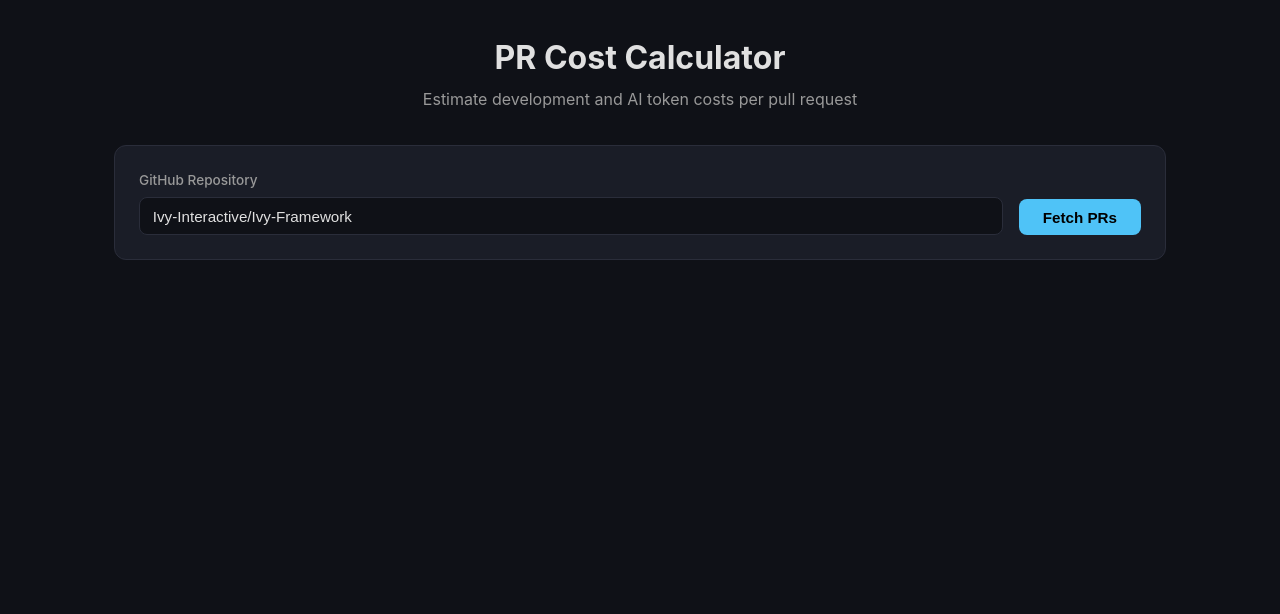
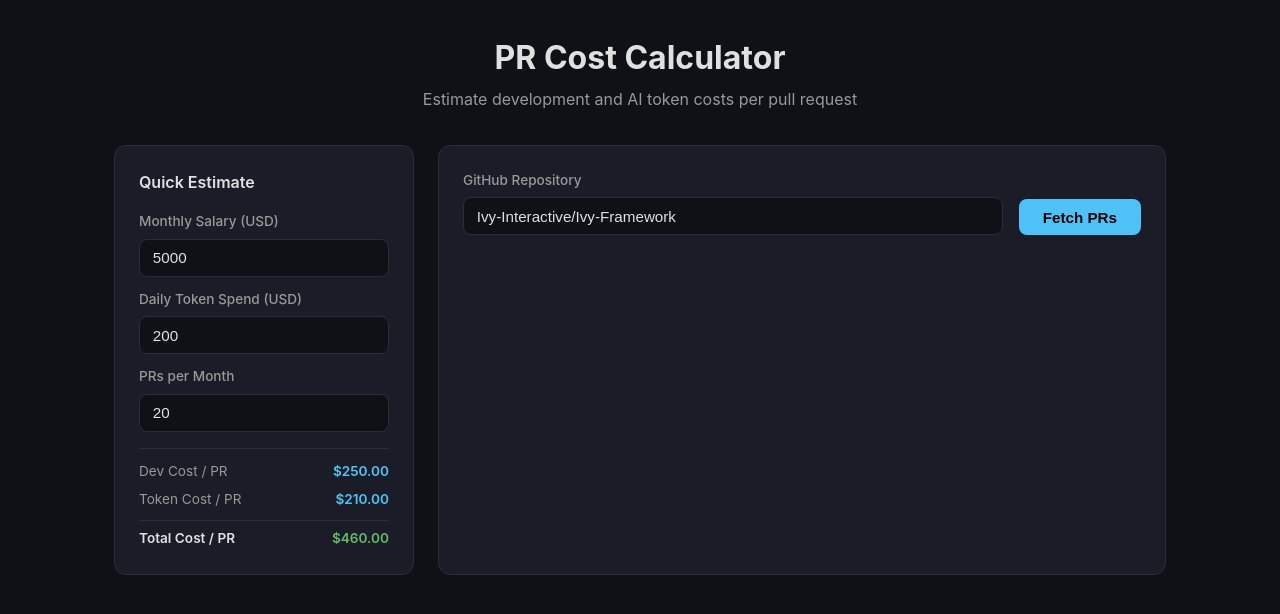
Before and after one commit to Ivy-Interactive/Pr-Cost-Calculator, a React (Vite) app: page / in a window 1280 px wide. Shown: the top 614 px of the page. Built offline with nearby package versions, Linux system fonts and the light colour scheme.

Commit message:
[00248] Add QuickCalculator component to landing page
Restructure landing page into a two-column grid layout with a static
cost calculator on the left and the existing repo form on the right.
The calculator provides instant dev/token cost estimates per PR.

```diff
--- a/src/App.tsx
+++ b/src/App.tsx
@@ -1,4 +1,5 @@
 import { useState, useMemo } from "react";
+import { QuickCalculator } from "./components/QuickCalculator";
 import { RepoForm } from "./components/RepoForm";
 import { ContributorSelect } from "./components/ContributorSelect";
 import { CostInputs } from "./components/CostInputs";
@@ -57,6 +58,8 @@ function App() {
         <p>Estimate development and AI token costs per pull request</p>
       </header>
 
+      <div className="landing-grid">
+        <QuickCalculator />
         <section className="controls">
           <RepoForm onSubmit={handleFetch} loading={loading} />
           {error && <div className="error">{error}</div>}
@@ -77,6 +80,7 @@ function App() {
             </div>
           )}
         </section>
+      </div>
 
       {filteredPRs.length > 0 && (
         <>
--- /dev/null
+++ b/src/components/QuickCalculator.tsx
@@ -0,0 +1,60 @@
+import { useState } from "react";
+
+export function QuickCalculator() {
+  const [monthlySalary, setMonthlySalary] = useState(5000);
+  const [dailyTokenSpend, setDailyTokenSpend] = useState(200);
+  const [prsPerMonth, setPrsPerMonth] = useState(20);
+
+  const devCostPerPR = monthlySalary / prsPerMonth;
+  const tokenCostPerPR = (dailyTokenSpend * 21) / prsPerMonth;
+  const totalCostPerPR = devCostPerPR + tokenCostPerPR;
+
+  return (
+    <div className="quick-calculator">
+      <h3>Quick Estimate</h3>
+      <div className="calc-inputs">
+        <div className="form-group">
+          <label>Monthly Salary (USD)</label>
+          <input
+            type="number"
+            value={monthlySalary}
+            onChange={(e) => setMonthlySalary(Number(e.target.value))}
+            min={0}
+          />
+        </div>
+        <div className="form-group">
+          <label>Daily Token Spend (USD)</label>
+          <input
+            type="number"
+            value={dailyTokenSpend}
+            onChange={(e) => setDailyTokenSpend(Number(e.target.value))}
+            min={0}
+          />
+        </div>
+        <div className="form-group">
+          <label>PRs per Month</label>
+          <input
+            type="number"
+            value={prsPerMonth}
+            onChange={(e) => setPrsPerMonth(Math.max(1, Number(e.target.value)))}
+            min={1}
+          />
+        </div>
+      </div>
+      <div className="calc-results">
+        <div className="calc-row">
+          <span>Dev Cost / PR</span>
+          <span className="calc-value">${devCostPerPR.toFixed(2)}</span>
+        </div>
+        <div className="calc-row">
+          <span>Token Cost / PR</span>
+          <span className="calc-value">${tokenCostPerPR.toFixed(2)}</span>
+        </div>
+        <div className="calc-row calc-total">
+          <span>Total Cost / PR</span>
+          <span className="calc-value">${totalCostPerPR.toFixed(2)}</span>
+        </div>
+      </div>
+    </div>
+  );
+}
--- a/src/styles/index.css
+++ b/src/styles/index.css
@@ -43,12 +43,75 @@ header p {
   color: var(--text-secondary);
 }
 
+.landing-grid {
+  display: grid;
+  grid-template-columns: 300px 1fr;
+  gap: 1.5rem;
+  margin-bottom: 2rem;
+}
+
 .controls {
   background: var(--surface);
   border: 1px solid var(--border);
   border-radius: 12px;
   padding: 1.5rem;
-  margin-bottom: 2rem;
+}
+
+.quick-calculator {
+  background: var(--surface);
+  border: 1px solid var(--border);
+  border-radius: 12px;
+  padding: 1.5rem;
+  align-self: start;
+}
+
+.quick-calculator h3 {
+  font-size: 1rem;
+  font-weight: 600;
+  margin-bottom: 1rem;
+}
+
+.calc-inputs {
+  display: flex;
+  flex-direction: column;
+  gap: 0.75rem;
+  margin-bottom: 1rem;
+}
+
+.calc-inputs .form-group {
+  min-width: 0;
+}
+
+.calc-results {
+  border-top: 1px solid var(--border);
+  padding-top: 0.75rem;
+  display: flex;
+  flex-direction: column;
+  gap: 0.4rem;
+}
+
+.calc-row {
+  display: flex;
+  justify-content: space-between;
+  font-size: 0.85rem;
+  color: var(--text-secondary);
+}
+
+.calc-row .calc-value {
+  color: var(--accent);
+  font-weight: 600;
+}
+
+.calc-total {
+  border-top: 1px solid var(--border);
+  padding-top: 0.4rem;
+  margin-top: 0.2rem;
+  color: var(--text);
+  font-weight: 600;
+}
+
+.calc-total .calc-value {
+  color: var(--success);
 }
 
 .repo-form {
@@ -233,6 +296,10 @@ button:disabled {
     padding: 1rem;
   }
 
+  .landing-grid {
+    grid-template-columns: 1fr;
+  }
+
   .repo-form {
     flex-direction: column;
   }
```
Lines whose indentation alone changed are shown as unchanged.
